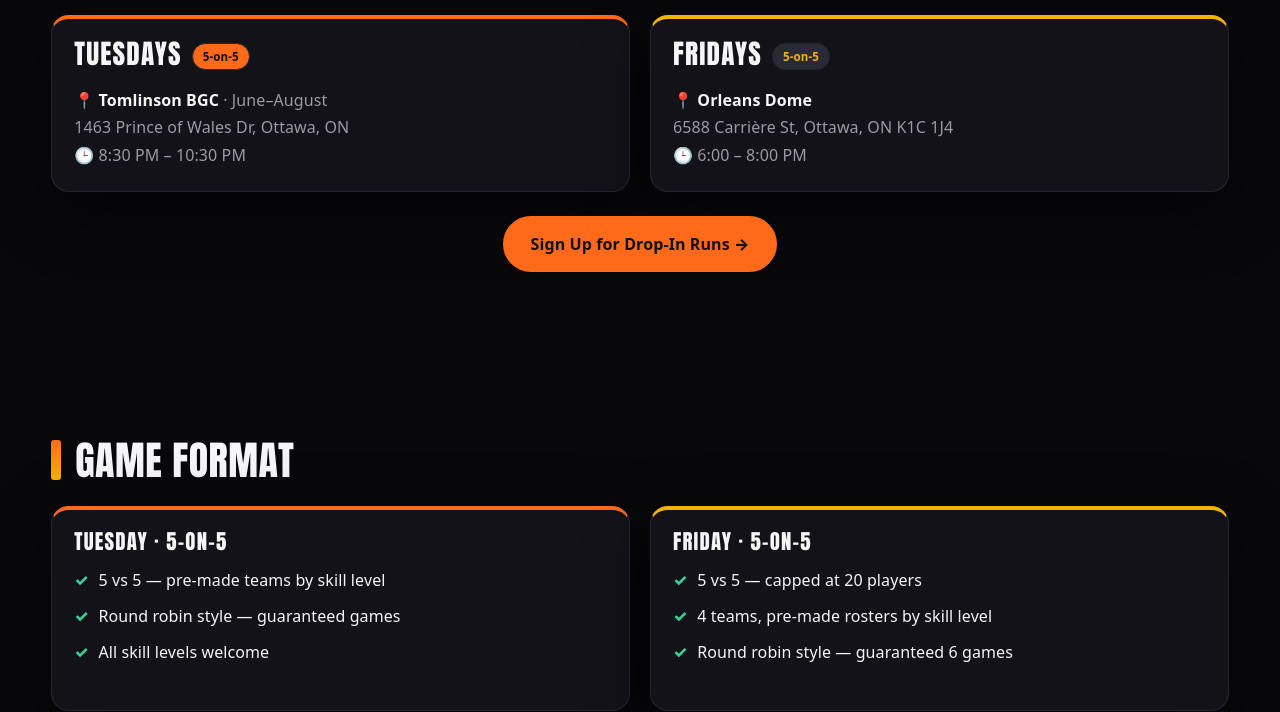
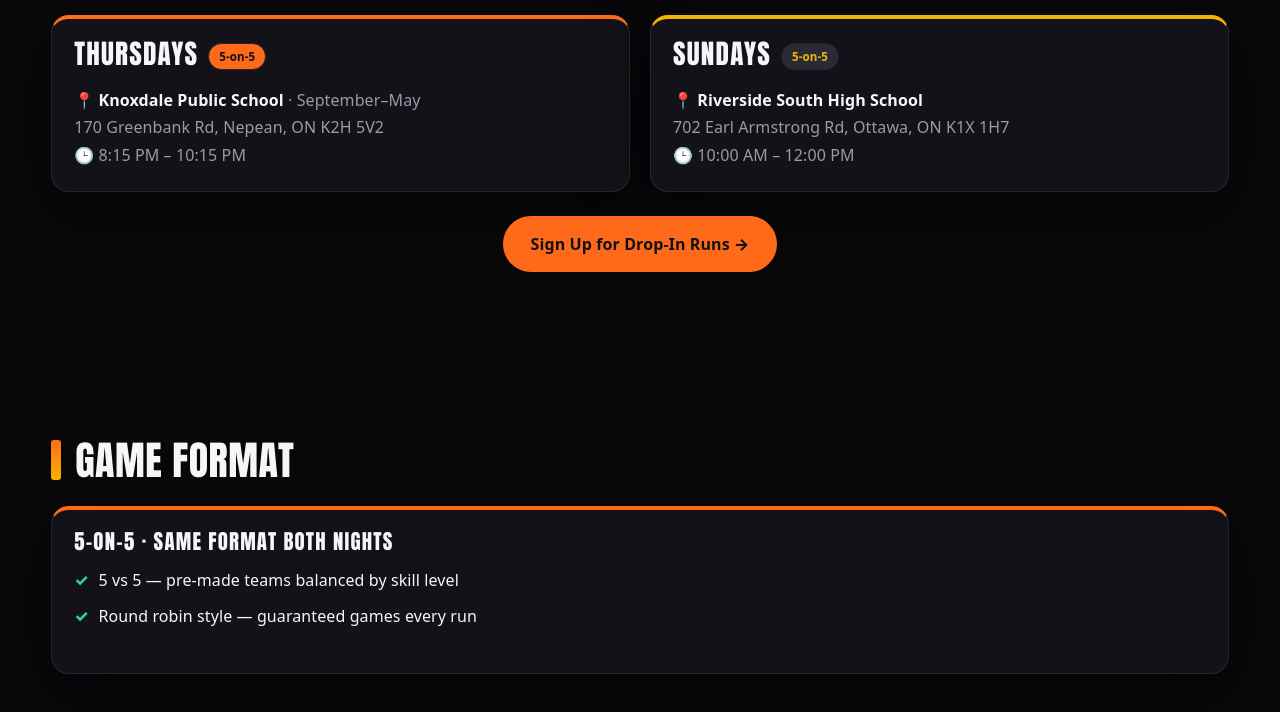
Before and after one commit to enriquejahn/613playground, a plain HTML site: page open-runs.html in a window 1280 px wide. Shown: the part 558-1270 px from the top of the page. Drawn offline with Linux system fonts and the light colour scheme.

Commit message:
quick fixes

```diff
--- a/open-runs.html
+++ b/open-runs.html
@@ -4,7 +4,7 @@
 <meta charset="UTF-8">
 <meta name="viewport" content="width=device-width, initial-scale=1.0">
 <title>Open Runs — Drop-In Basketball in Ottawa | 613 Playground</title>
-<meta name="description" content="613 Playground open drop-in basketball runs — Tuesdays and Fridays in Ottawa. All skill levels welcome.">
+<meta name="description" content="613 Playground open drop-in basketball runs — Thursdays and Sundays in Ottawa.">
 <link rel="icon" href="assets/league.png">
 <link rel="canonical" href="https://613playground.com/open-runs.html">
 <meta name="robots" content="index, follow">
@@ -12,12 +12,12 @@
 <meta property="og:type" content="website">
 <meta property="og:site_name" content="613 Playground Basketball League">
 <meta property="og:title" content="Open Runs — Drop-In Basketball | 613 Playground">
-<meta property="og:description" content="Drop-in basketball every Tuesday and Friday in Ottawa. All skill levels welcome.">
+<meta property="og:description" content="Drop-in basketball every Thursday and Sunday in Ottawa.">
 <meta property="og:url" content="https://613playground.com/open-runs.html">
 <meta property="og:image" content="https://613playground.com/assets/og-share.jpg">
 <meta name="twitter:card" content="summary_large_image">
 <meta name="twitter:title" content="Open Runs — Drop-In Basketball | 613 Playground">
-<meta name="twitter:description" content="Drop-in basketball every Tuesday and Friday in Ottawa. All levels welcome.">
+<meta name="twitter:description" content="Drop-in basketball every Thursday and Sunday in Ottawa.">
 <meta name="twitter:image" content="https://613playground.com/assets/og-share.jpg">
 <!-- Google Analytics (GA4) -->
 <script async src="https://www.googletagmanager.com/gtag/js?id=G-5BVWBQHX8G"></script>
@@ -75,7 +75,7 @@
 <div class="container page-head">
   <span class="eyebrow">Drop-In Basketball</span>
   <h1>Open <span class="grad">Runs</span></h1>
-  <p>No team, no commitment — just sign up and hoop. Tuesdays and Fridays are both 5-on-5. All skill levels welcome.</p>
+  <p>No team, no commitment — just sign up and hoop. Thursdays and Sundays, same 5-on-5 format both nights.</p>
 </div>
 
 <!-- ===== RUN NIGHTS ===== -->
@@ -84,50 +84,39 @@
   <div class="grid cols-2">
     <div class="card reveal" style="border-top:4px solid var(--accent)">
       <div style="display:flex;align-items:center;gap:10px;flex-wrap:wrap">
-        <h3 style="font-size:1.7rem">Tuesdays</h3><span class="pill live">5-on-5</span>
+        <h3 style="font-size:1.7rem">Thursdays</h3><span class="pill live">5-on-5</span>
       </div>
       <p style="color:var(--muted);margin-top:14px">
-        <strong style="color:var(--ink)">📍 Tomlinson BGC</strong> · June–August<br>
-        1463 Prince of Wales Dr, Ottawa, ON<br>
-        🕒 8:30 PM – 10:30 PM
+        <strong style="color:var(--ink)">📍 Knoxdale Public School</strong> · September–May<br>
+        170 Greenbank Rd, Nepean, ON K2H 5V2<br>
+        🕒 8:15 PM – 10:15 PM
       </p>
     </div>
     <div class="card reveal" style="border-top:4px solid var(--accent-2)">
       <div style="display:flex;align-items:center;gap:10px;flex-wrap:wrap">
-        <h3 style="font-size:1.7rem">Fridays</h3><span class="pill final">5-on-5</span>
+        <h3 style="font-size:1.7rem">Sundays</h3><span class="pill final">5-on-5</span>
       </div>
       <p style="color:var(--muted);margin-top:14px">
-        <strong style="color:var(--ink)">📍 Orleans Dome</strong><br>
-        6588 Carrière St, Ottawa, ON K1C 1J4<br>
-        🕒 6:00 – 8:00 PM
+        <strong style="color:var(--ink)">📍 Riverside South High School</strong><br>
+        702 Earl Armstrong Rd, Ottawa, ON K1X 1H7<br>
+        🕒 10:00 AM – 12:00 PM
       </p>
     </div>
   </div>
   <div style="text-align:center;margin-top:24px">
-    <a class="btn" href="https://forms.gle/pYDEZQPEgK4h4TBH7" target="_blank" rel="noopener">Sign Up for Drop-In Runs →</a>
+    <a class="btn" href="https://docs.google.com/forms/d/e/1FAIpQLSeOf-7kQIGJQ0SAYL3wN6aZC0L2yPvsjyNV5H4HL24bybBpOg/viewform" target="_blank" rel="noopener">Sign Up for Drop-In Runs →</a>
   </div>
 </section>
 
 <!-- ===== GAME FORMAT ===== -->
 <section class="container reveal">
   <h2 class="section-title">Game Format</h2>
-  <div class="grid cols-2">
-    <div class="card" style="border-top:4px solid var(--accent)">
-      <h3>Tuesday · 5-on-5</h3>
-      <ul class="checklist" style="margin-top:14px">
-        <li>5 vs 5 — pre-made teams by skill level</li>
-        <li>Round robin style — guaranteed games</li>
-        <li>All skill levels welcome</li>
-      </ul>
-    </div>
-    <div class="card" style="border-top:4px solid var(--accent-2)">
-      <h3>Friday · 5-on-5</h3>
-      <ul class="checklist" style="margin-top:14px">
-        <li>5 vs 5 — capped at 20 players</li>
-        <li>4 teams, pre-made rosters by skill level</li>
-        <li>Round robin style — guaranteed 6 games</li>
-      </ul>
-    </div>
+  <div class="card" style="border-top:4px solid var(--accent)">
+    <h3>5-on-5 · Same format both nights</h3>
+    <ul class="checklist" style="margin-top:14px">
+      <li>5 vs 5 — pre-made teams balanced by skill level</li>
+      <li>Round robin style — guaranteed games every run</li>
+    </ul>
   </div>
 </section>
 
@@ -136,7 +125,7 @@
   <h2 class="section-title">Good to Know</h2>
   <div class="grid cols-3">
     <div class="card feature reveal"><div class="ico">🏀</div><h3>Sign Up &amp; Show Up</h3><p style="color:var(--muted)">Fill out the quick drop-in form, then come ready to play. Bring a light and dark shirt.</p></div>
-    <div class="card feature reveal"><div class="ico">🤝</div><h3>All Levels</h3><p style="color:var(--muted)">Beginners to veterans. Rosters are pre-made and balanced by skill level so everyone gets a fair run.</p></div>
+    <div class="card feature reveal"><div class="ico">🤝</div><h3>Intermediate+</h3><p style="color:var(--muted)">Intermediate to veterans. Rosters are pre-made and balanced by skill level so everyone gets a fair run.</p></div>
     <div class="card feature reveal"><div class="ico">📲</div><h3>Stay Updated</h3><p style="color:var(--muted)">Follow on Instagram for any time or location changes, cancellations and last-minute runs.</p></div>
   </div>
 </section>
```
